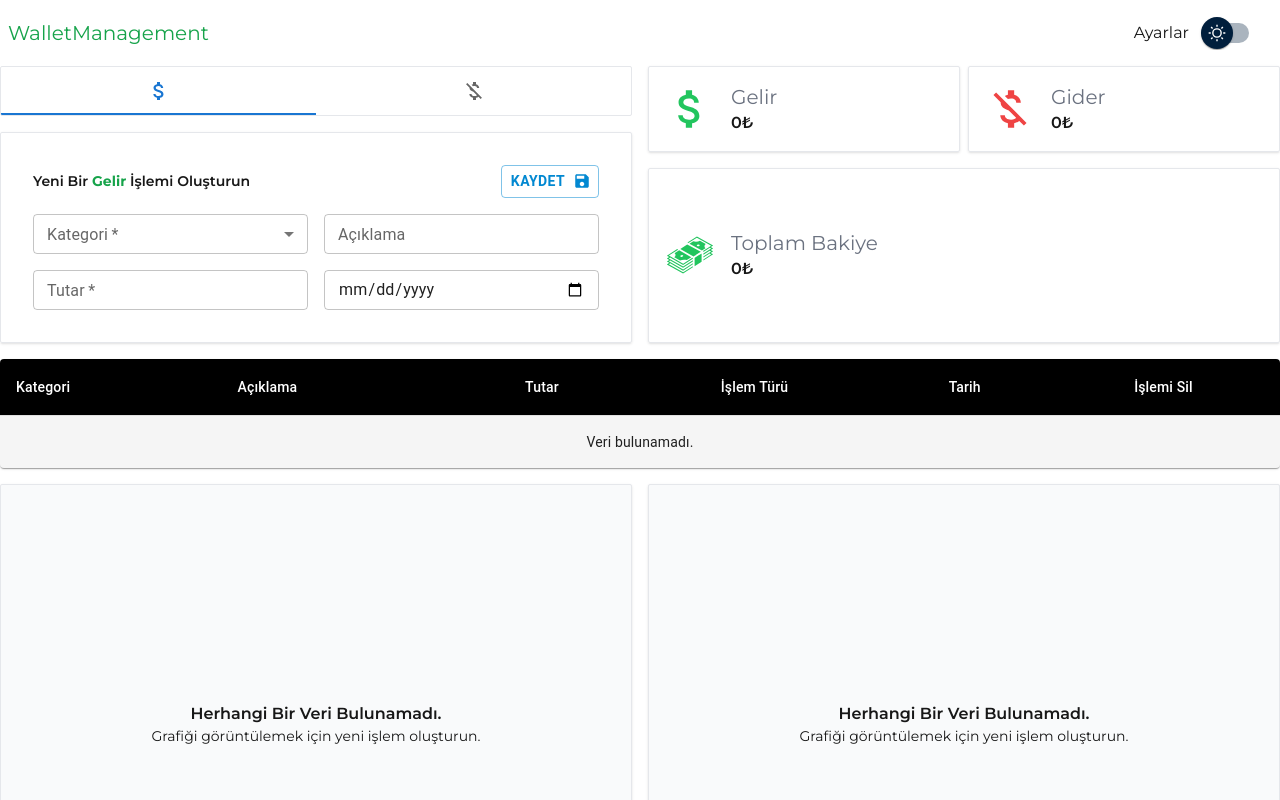
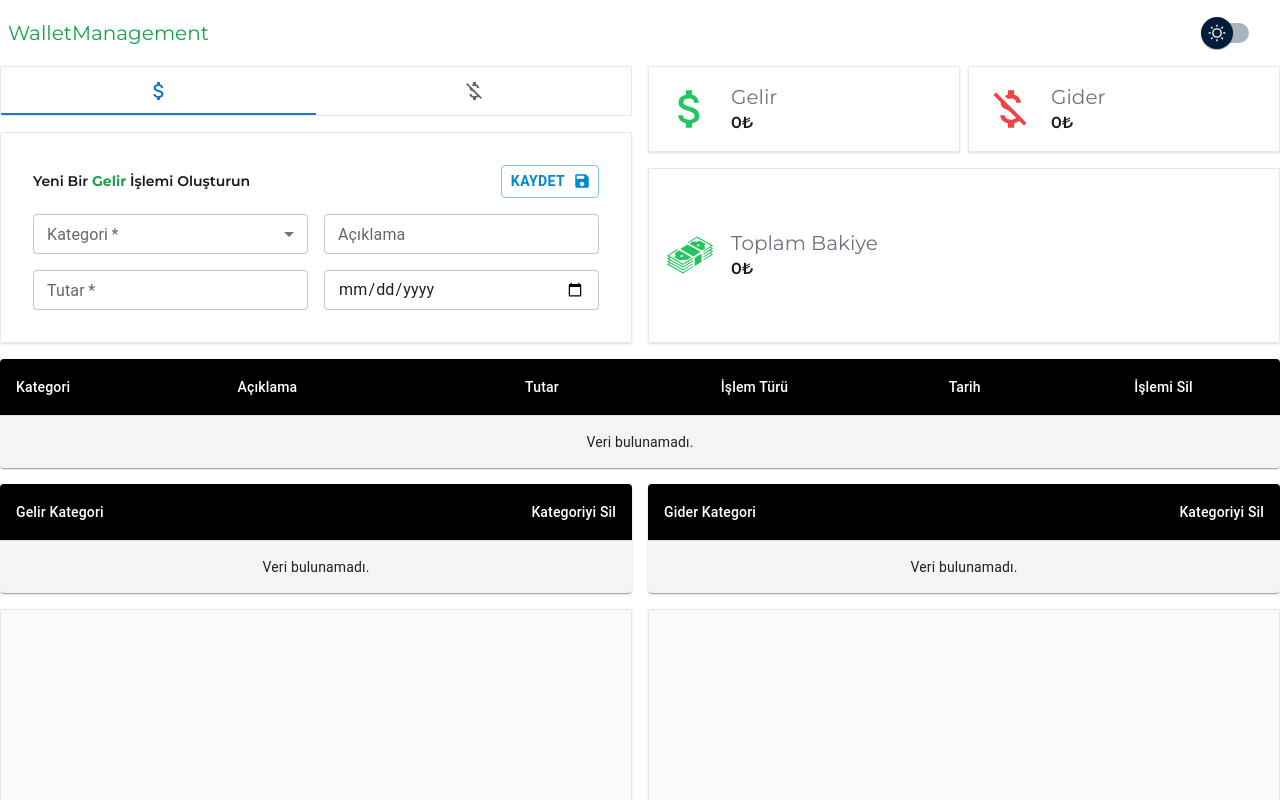
Before and after one commit to emirhancopoglu/walletManagement, a Next.js app: page / in a window 1280 px wide. Shown: the top 800 px of the page. Built offline with nearby package versions, Linux system fonts and the light colour scheme; what @mui/material-nextjs would draw is missing.

Commit message:
major changes : category design changed, settings page deleted, footer deleted, main design changed

```diff
--- a/src/app/(wallet)/layout.jsx
+++ b/src/app/(wallet)/layout.jsx
@@ -5,10 +5,10 @@ import { AppRouterCacheProvider } from "@mui/material-nextjs/v15-appRouter";
 import { ThemeSwitchProvider } from "@/context/theme/themeContext";
 import { TransactionProvider } from "@/context/transaction/transactionContext";
 import { ToastContainer } from "react-toastify";
-import "@/app/globals.css";
 import { Montserrat } from "next/font/google";
 import { IncomeCategoryProvider } from "@/context/category/incomeContext";
 import { ExpenseCategoryProvider } from "@/context/category/expenseContext";
+import "@/app/globals.css";
 
 const MontserratFont = Montserrat({
   subsets: ["latin"],
@@ -34,7 +34,7 @@ export default function RootLayout({ children }) {
                     <Header />
                     <ToastContainer />
                     {children}
-                    <Footer />
+                    {/* <Footer /> */}
                   </ExpenseCategoryProvider>
                 </IncomeCategoryProvider>
               </TransactionProvider>
--- a/src/app/(wallet)/page.jsx
+++ b/src/app/(wallet)/page.jsx
@@ -2,12 +2,25 @@ import React from "react";
 
 import Transaction from "@/components/transaction/transaction";
 import TransactionTable from "@/components/transaction-table/transactionTable";
+import IncomeTable from "@/components/category-table/incomeTable";
+import ExpenseTable from "@/components/category-table/expenseTable";
+
+import PieChart from "@/components/chart/pie";
+import BarChart from "@/components/chart/bar";
 
 export default function Home() {
   return (
     <>
       <Transaction />
       <TransactionTable />
+      <div className="container mx-auto flex flex-row gap-4 max-md:flex-col mb-4 max-xl:px-2">
+        <IncomeTable />
+        <ExpenseTable />
+      </div>
+      <div className="flex flex-row w-full container mx-auto gap-4 xl:mb-4 max-md:flex-col max-xl:p-2">
+        <BarChart />
+        <PieChart />
+      </div>
     </>
   );
 }
--- a/src/app/(wallet)/settings/page.jsx
+++ /dev/null
@@ -1,15 +0,0 @@
-"use client";
-import React from "react";
-import IncomeTable from "@/components/category-table/incomeTable";
-import ExpenseTable from "@/components/category-table/expenseTable";
-
-export default function Settings() {
-  return (
-    <div className="container mx-auto mt-4 mb-4 pl-2 pr-2">
-      <div className="flex flex-row gap-4 max-md:flex-col">
-        <IncomeTable />
-        <ExpenseTable />
-      </div>
-    </div>
-  );
-}
--- a/src/components/category-table/expenseTable.jsx
+++ b/src/components/category-table/expenseTable.jsx
@@ -99,7 +99,13 @@ export default function ExpenseTable() {
               </>
             ) : (
               <StyledTableRow>
-                <StyledTableCell colSpan={2} align="center">
+                <StyledTableCell
+                  sx={{
+                    height: "maxContent",
+                  }}
+                  colSpan={2}
+                  align="center"
+                >
                   Veri bulunamadı.
                 </StyledTableCell>
               </StyledTableRow>
--- a/src/components/chart/bar.jsx
+++ b/src/components/chart/bar.jsx
@@ -1,6 +1,5 @@
 "use client";
 import React, { useEffect, useState } from "react";
-import { useTransaction } from "@/context/transaction/transactionContext";
 import {
   Chart as ChartJS,
   CategoryScale,
@@ -11,6 +10,7 @@ import {
   Legend,
 } from "chart.js";
 import { Bar } from "react-chartjs-2";
+import { useTransaction } from "@/context/transaction/transactionContext";
 import { useThemeContext } from "@/context/theme/themeContext";
 
 ChartJS.register(
@@ -22,7 +22,7 @@ ChartJS.register(
   Legend
 );
 
-export default function Chart() {
+export default function BarChart() {
   const { transactionData } = useTransaction();
   const { theme } = useThemeContext();
   const [chartData, setChartData] = useState({
@@ -78,7 +78,7 @@ export default function Chart() {
 
   return (
     <div
-      className={`flex w-1/2 max-md:w-full h-[30rem] shadow rounded-sm px-4 py-4 justify-center  ${
+      className={`flex w-1/2 max-md:w-full h-[30rem] shadow rounded-sm justify-center  ${
         theme === "dark"
           ? "border border-gray-600 bg-[#0F1214]"
           : "border bg-gray-50"
@@ -95,6 +95,12 @@ export default function Chart() {
                 title: {
                   display: true,
                   text: "Kategoriye Göre Gelir ve Gider Grafiği",
+                },
+              },
+              layout: {
+                padding: {
+                  left: 16,
+                  right: 16,
                 },
               },
             }}
--- a/src/components/chart/pie.jsx
+++ b/src/components/chart/pie.jsx
@@ -1,8 +1,8 @@
 "use client";
 import React, { useEffect, useState } from "react";
-import { useTransaction } from "@/context/transaction/transactionContext";
 import { Chart as ChartJS, ArcElement, Tooltip, Legend } from "chart.js";
 import { Pie } from "react-chartjs-2";
+import { useTransaction } from "@/context/transaction/transactionContext";
 import { useThemeContext } from "@/context/theme/themeContext";
 
 ChartJS.register(ArcElement, Tooltip, Legend);
@@ -39,7 +39,7 @@ export default function PieChart() {
 
   return (
     <div
-      className={`flex w-1/2 max-md:w-full h-[30rem] shadow rounded-sm px-4 py-4 justify-center  ${
+      className={`flex w-1/2 max-md:w-full h-[30rem] shadow rounded-sm justify-center  ${
         theme === "dark"
           ? "border border-gray-600 bg-[#0F1214]"
           : "border bg-gray-50"
@@ -60,6 +60,12 @@ export default function PieChart() {
                   text: "Gelir ve Gider Oranı",
                 },
               },
+              layout: {
+                padding: {
+                  left: 16,
+                  right: 16,
+                },
+              },
             }}
           />
         </>
--- a/src/components/footer/footer.jsx
+++ b/src/components/footer/footer.jsx
@@ -9,7 +9,7 @@ export default function Footer() {
   return (
     <>
       <footer
-        className={`flex flex-row justify-center container mx-auto items-center border-t  ${
+        className={`flex flex-row justify-center container mx-auto items-center border-t ${
           theme === "dark" ? "border-gray-600 border-t" : "border-t"
         }`}
       >
--- a/src/components/header/header.jsx
+++ b/src/components/header/header.jsx
@@ -9,10 +9,7 @@ export default function Header() {
           <div className="text-xl">
             <span className="text-green-600 font-normal">WalletManagement</span>
           </div>
-          <div className="flex items-center gap-4">
-            <a href="/settings"> Ayarlar</a>
-            <ThemeChanger />
-          </div>
+          <ThemeChanger />
         </header>
       </main>
     </>
--- a/src/components/tab/expense.jsx
+++ b/src/components/tab/expense.jsx
@@ -9,12 +9,12 @@ import {
   TextField,
   Typography,
 } from "@mui/material";
-import SaveIcon from "@mui/icons-material/Save";
 import { Slide, toast, ToastContainer } from "react-toastify";
 import { useTransaction } from "@/context/transaction/transactionContext";
 import { formatDate } from "@/utils/date/formatDate";
 import { useThemeContext } from "@/context/theme/themeContext";
 import { useExpenseCategory } from "@/context/category/expenseContext";
+import SaveIcon from "@mui/icons-material/Save";
 
 export default function Expense() {
   const {
--- a/src/components/tab/income.jsx
+++ b/src/components/tab/income.jsx
@@ -10,12 +10,12 @@ import {
   TextField,
   Typography,
 } from "@mui/material";
-import SaveIcon from "@mui/icons-material/Save";
 import { Slide, toast, ToastContainer } from "react-toastify";
 import { useTransaction } from "@/context/transaction/transactionContext";
 import { formatDate } from "@/utils/date/formatDate";
 import { useThemeContext } from "@/context/theme/themeContext";
 import { useIncomeCategory } from "@/context/category/incomeContext";
+import SaveIcon from "@mui/icons-material/Save";
 
 export default function Income() {
   const {
--- a/src/components/transaction-table/transactionTable.jsx
+++ b/src/components/transaction-table/transactionTable.jsx
@@ -19,8 +19,6 @@ import {
 } from "@mui/material";
 import DeleteIcon from "@mui/icons-material/Delete";
 import { useTransaction } from "@/context/transaction/transactionContext";
-import Chart from "@/components/chart/bar";
-import PieChart from "@/components/chart/pie";
 
 export default function TransactionTable() {
   const { transactionData, formatCurrency, deleteTransaction } =
@@ -143,10 +141,7 @@ export default function TransactionTable() {
           </Table>
         </TableContainer>
       </div>
-      <div className="flex flex-row w-full container mx-auto gap-4 xl:mb-4 max-md:flex-col max-xl:p-2">
-        <Chart />
-        <PieChart />
-      </div>
+
       <Dialog open={open} onClose={handleClose}>
         <DialogTitle>İşlemi Sil</DialogTitle>
         <DialogContent>
```
